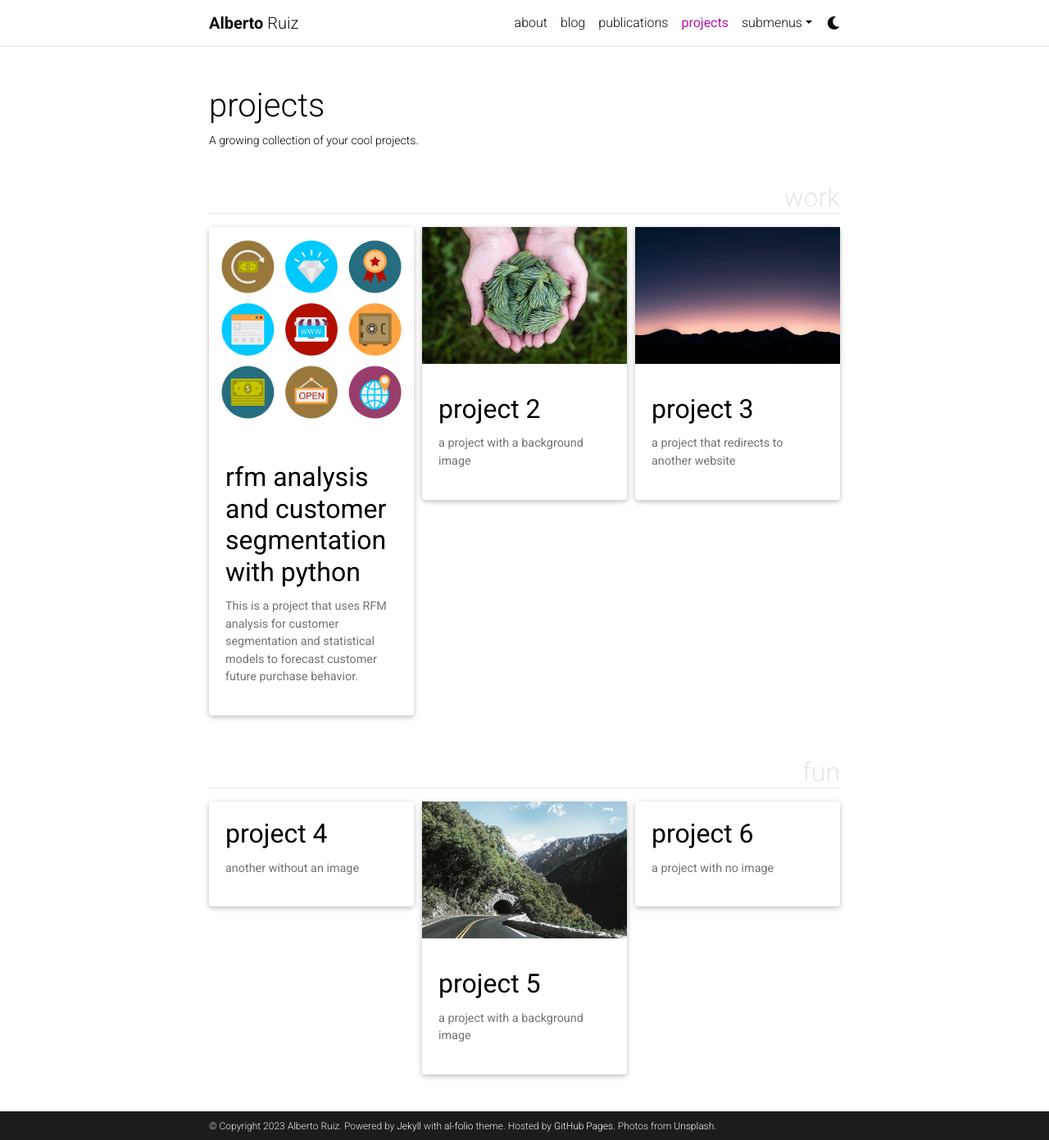
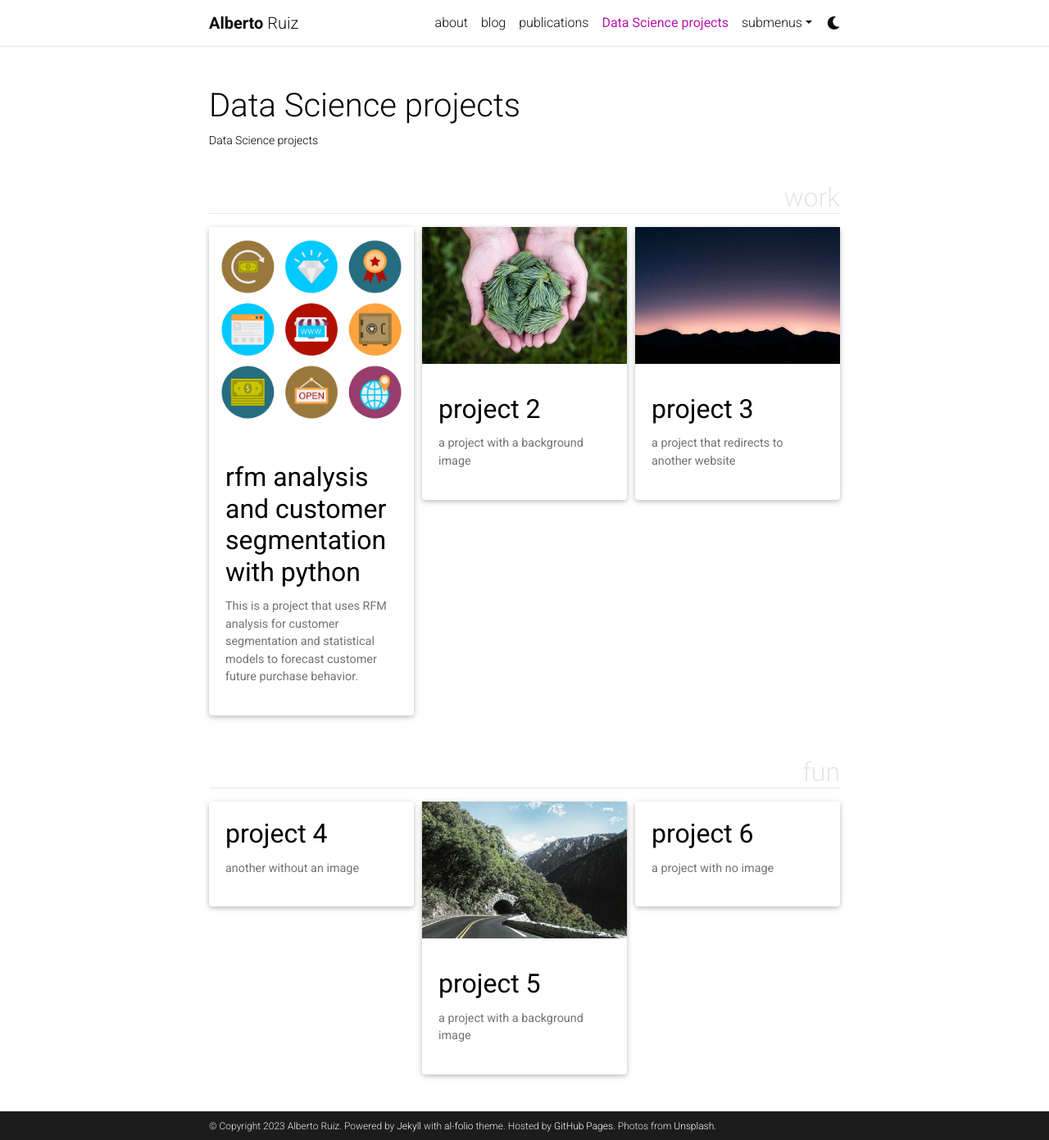
Before and after one commit to AlbertoR94/AlbertoR94, a Jekyll site: the page built from _pages/projects.md, in a window 1280 px wide and 1391 px high. Shown: the whole window at 82% size. Built offline with Jekyll 4.4.1, drawn with Linux system fonts in a browser that asks for light colours; full-size pictures stand in for the smaller copies a plugin makes; comment, search, counter and statistics services are not loaded; a style sheet for code colours, icons or effects is not loaded.

Commit message:
Update projects.md

```diff
--- a/_pages/projects.md
+++ b/_pages/projects.md
@@ -1,8 +1,8 @@
 ---
 layout: page
-title: projects
+title: Data Science projects
 permalink: /projects/
-description: A growing collection of your cool projects.
+description: Data Science projects
 nav: true
 nav_order: 2
 display_categories: [work, fun]
```
